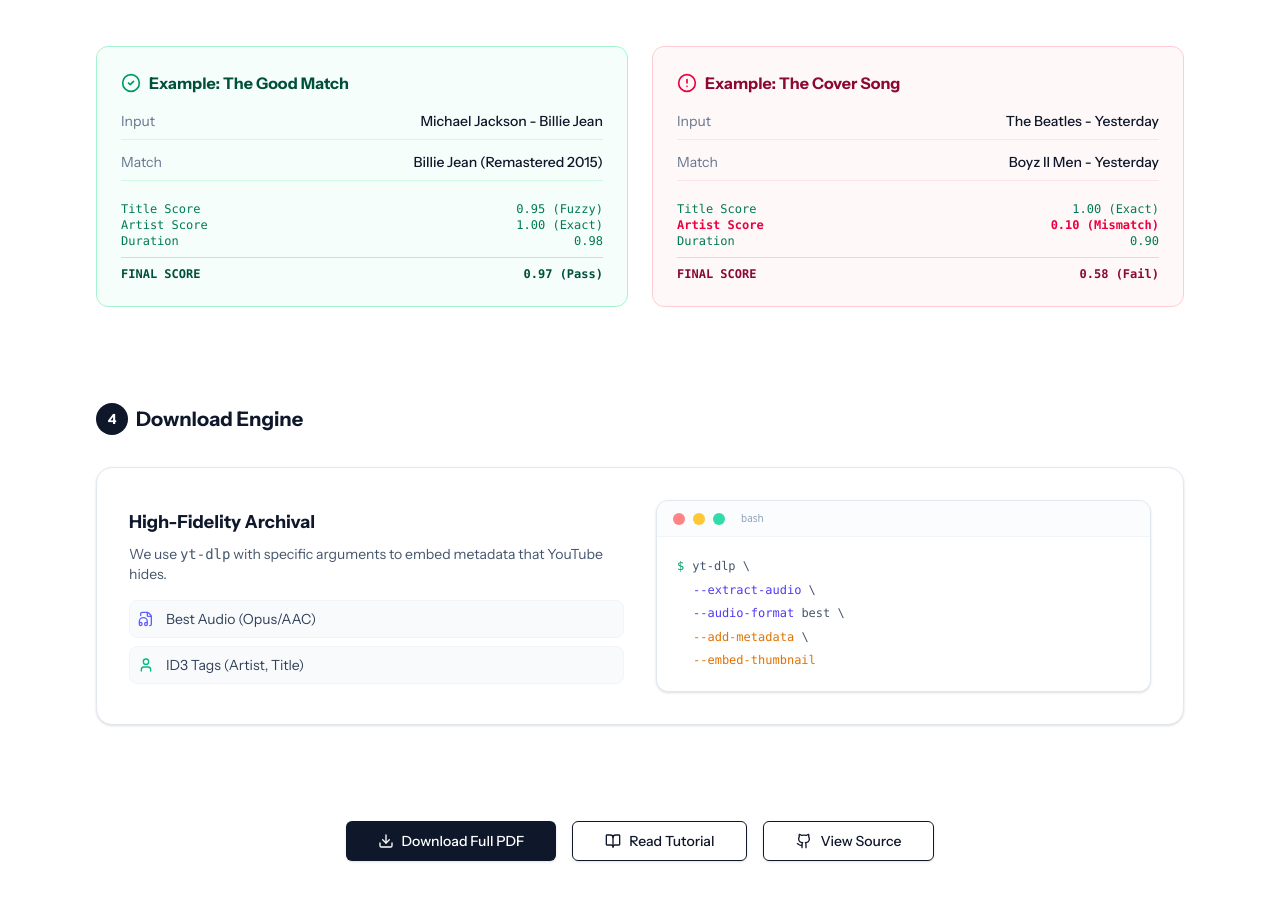
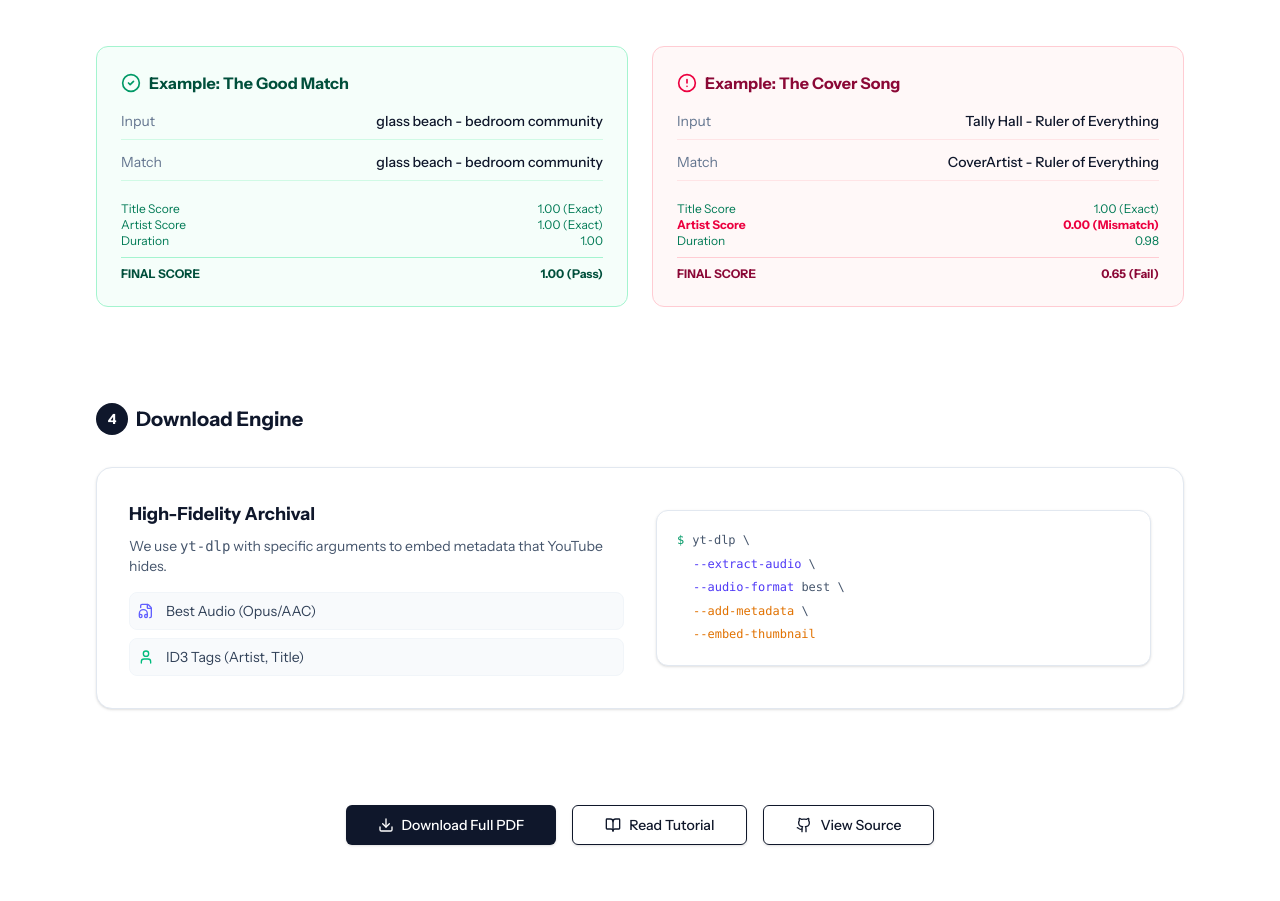
Before and after one commit to Microck/tuneport, a Next.js app in the folder website/: page /docs in a window 1280 px wide. Shown: the part 3000-3901 px from the top of the page. Built offline with nearby package versions, Linux system fonts and the light colour scheme.

Commit message:
docs: clean up terminal and examples

```diff
--- a/website/src/app/docs/page.tsx
+++ b/website/src/app/docs/page.tsx
@@ -267,17 +267,17 @@ export default function DocsPage() {
                 <div className="space-y-3 text-sm">
                   <div className="flex justify-between border-b border-emerald-100 pb-2">
                     <span className="text-slate-500">Input</span>
-                    <span className="font-medium text-slate-900">Michael Jackson - Billie Jean</span>
+                    <span className="font-medium text-slate-900">glass beach - bedroom community</span>
                   </div>
                   <div className="flex justify-between border-b border-emerald-100 pb-2">
                     <span className="text-slate-500">Match</span>
-                    <span className="font-medium text-slate-900">Billie Jean (Remastered 2015)</span>
+                    <span className="font-medium text-slate-900">glass beach - bedroom community</span>
                   </div>
-                  <div className="pt-2 font-mono text-xs">
-                    <div className="flex justify-between text-emerald-700"><span>Title Score</span><span>0.95 (Fuzzy)</span></div>
+                  <div className="pt-2 text-xs">
+                    <div className="flex justify-between text-emerald-700"><span>Title Score</span><span>1.00 (Exact)</span></div>
                     <div className="flex justify-between text-emerald-700"><span>Artist Score</span><span>1.00 (Exact)</span></div>
-                    <div className="flex justify-between text-emerald-700"><span>Duration</span><span>0.98</span></div>
-                    <div className="flex justify-between font-bold text-emerald-900 mt-2 border-t border-emerald-200 pt-2"><span>FINAL SCORE</span><span>0.97 (Pass)</span></div>
+                    <div className="flex justify-between text-emerald-700"><span>Duration</span><span>1.00</span></div>
+                    <div className="flex justify-between font-bold text-emerald-900 mt-2 border-t border-emerald-200 pt-2"><span>FINAL SCORE</span><span>1.00 (Pass)</span></div>
                   </div>
                 </div>
               </div>
@@ -290,17 +290,17 @@ export default function DocsPage() {
                 <div className="space-y-3 text-sm">
                   <div className="flex justify-between border-b border-rose-100 pb-2">
                     <span className="text-slate-500">Input</span>
-                    <span className="font-medium text-slate-900">The Beatles - Yesterday</span>
+                    <span className="font-medium text-slate-900">Tally Hall - Ruler of Everything</span>
                   </div>
                   <div className="flex justify-between border-b border-rose-100 pb-2">
                     <span className="text-slate-500">Match</span>
-                    <span className="font-medium text-slate-900">Boyz II Men - Yesterday</span>
+                    <span className="font-medium text-slate-900">CoverArtist - Ruler of Everything</span>
                   </div>
-                  <div className="pt-2 font-mono text-xs">
+                  <div className="pt-2 text-xs">
                     <div className="flex justify-between text-emerald-700"><span>Title Score</span><span>1.00 (Exact)</span></div>
-                    <div className="flex justify-between text-rose-600 font-bold"><span>Artist Score</span><span>0.10 (Mismatch)</span></div>
-                    <div className="flex justify-between text-emerald-700"><span>Duration</span><span>0.90</span></div>
-                    <div className="flex justify-between font-bold text-rose-900 mt-2 border-t border-rose-200 pt-2"><span>FINAL SCORE</span><span>0.58 (Fail)</span></div>
+                    <div className="flex justify-between text-rose-600 font-bold"><span>Artist Score</span><span>0.00 (Mismatch)</span></div>
+                    <div className="flex justify-between text-emerald-700"><span>Duration</span><span>0.98</span></div>
+                    <div className="flex justify-between font-bold text-rose-900 mt-2 border-t border-rose-200 pt-2"><span>FINAL SCORE</span><span>0.65 (Fail)</span></div>
                   </div>
                 </div>
               </div>
@@ -334,12 +334,6 @@ export default function DocsPage() {
               </div>
 
               <MagicCard className="w-full overflow-hidden rounded-xl border border-slate-200 shadow-sm bg-white" gradientColor="#F1F5F9">
-                <div className="flex items-center gap-2 border-b border-slate-100 bg-slate-50/50 px-4 py-2.5">
-                  <div className="h-3 w-3 rounded-full bg-red-400/80" />
-                  <div className="h-3 w-3 rounded-full bg-amber-400/80" />
-                  <div className="h-3 w-3 rounded-full bg-emerald-400/80" />
-                  <div className="ml-2 text-[10px] font-medium text-slate-400 font-sans">bash</div>
-                </div>
                 <div className="p-5 font-mono text-xs leading-relaxed text-slate-600">
                   <span className="select-none text-emerald-600 mr-2">$</span>
                   yt-dlp \<br/>
```
